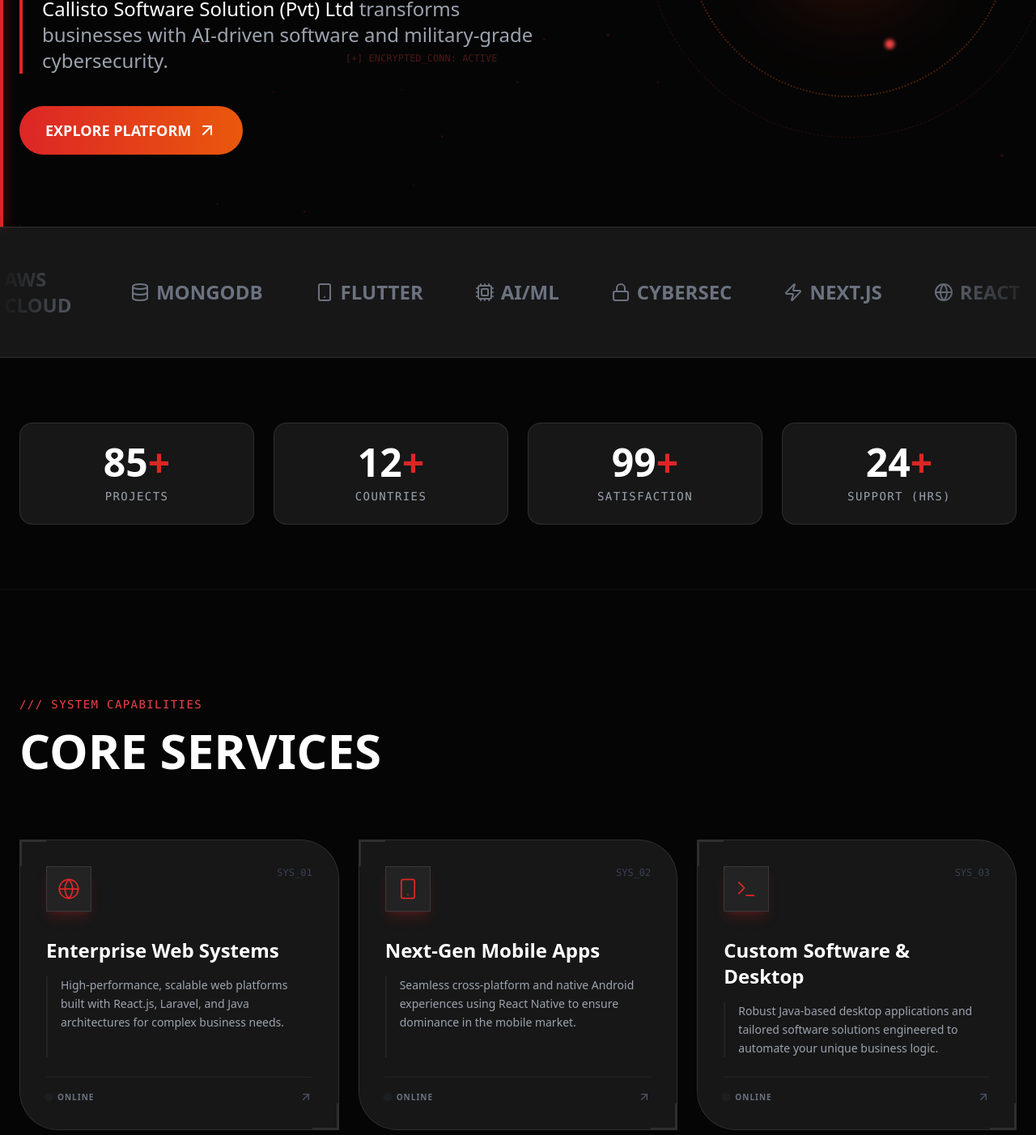
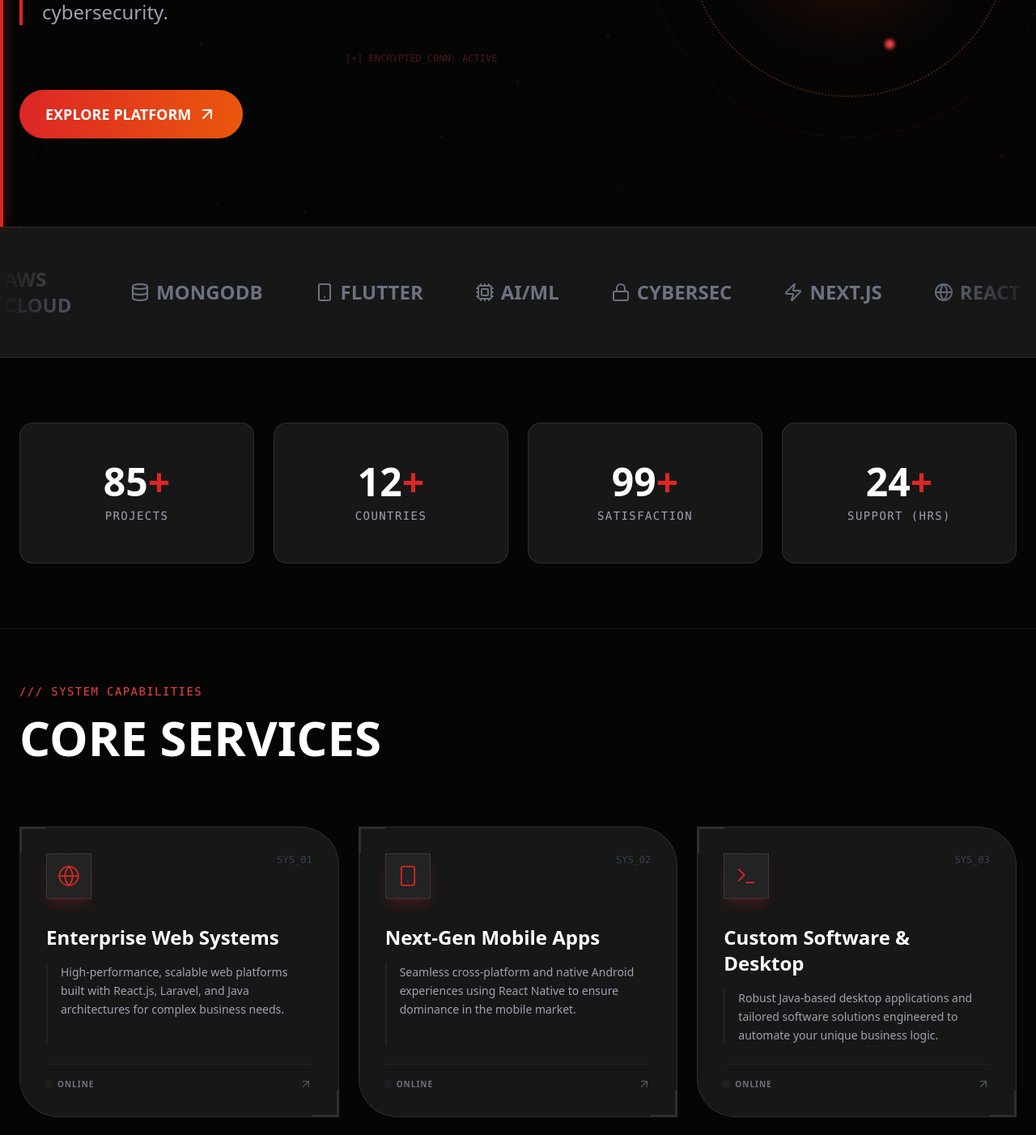
Before and after one commit to Hasalawa/callisto, a React (Vite) app: page / in a window 1280 px wide. Shown: the part 520-1922 px from the top of the page at 81% size. Built offline with nearby package versions, Linux system fonts and the light colour scheme.

Commit message:
(update margin & padding 2026-01-18/01)

```diff
--- a/src/components/Footer.jsx
+++ b/src/components/Footer.jsx
@@ -18,7 +18,7 @@ const Footer = () => {
     };
 
     return (
-        <footer className="bg-[#050505] pt-24 pb-10 border-t border-white/5 relative overflow-hidden">
+        <footer className="bg-[#050505] pt-12 pb-10 border-t border-white/5 relative overflow-hidden">
             {/* Background Decorative Elements */}
             <div className="absolute top-0 left-1/4 w-64 h-64 bg-red-600/5 rounded-full blur-[120px] pointer-events-none"></div>
             <div className="absolute bottom-0 right-1/4 w-96 h-96 bg-red-900/5 rounded-full blur-[150px] pointer-events-none"></div>
@@ -37,7 +37,7 @@ const Footer = () => {
                     initial="hidden"
                     whileInView="visible"
                     viewport={{ once: true }}
-                    className="grid grid-cols-1 md:grid-cols-2 lg:grid-cols-4 gap-12 mb-20"
+                    className="grid grid-cols-1 md:grid-cols-2 lg:grid-cols-4 gap-12 mb-5"
                 >
                     {/* Column 1: Brand Info */}
                     <motion.div variants={itemVariants} className="space-y-8">
@@ -193,7 +193,7 @@ const Footer = () => {
                 <motion.div
                     initial={{ opacity: 0 }}
                     whileInView={{ opacity: 1 }}
-                    className="pt-10 border-t border-white/5 flex flex-col md:flex-row justify-between items-center gap-6"
+                    className="pt-8 border-t border-white/5 flex flex-col md:flex-row justify-between items-center gap-6"
                 >
                     <div className="flex items-center gap-6">
                         <p className="text-gray-600 text-[12px] font-mono tracking-wider">
--- a/src/components/PageComponents.jsx
+++ b/src/components/PageComponents.jsx
@@ -412,7 +412,7 @@ export const Counter = ({ from, to, label }) => {
     window.requestAnimationFrame(step);
   }, [from, to, isInView]);
   return (
-    <div className="text-center p-6 bg-neutral-900 border border-white/10 rounded-2xl hover:border-red-600 transition-colors duration-500">
+    <div className="text-center px-10 py-12 bg-neutral-900 border border-white/10 rounded-2xl hover:border-red-600 transition-colors duration-500">
       <div className="text-5xl font-black text-white mb-2 flex justify-center items-baseline"><span ref={nodeRef}>{from}</span><span className="text-red-600">+</span></div>
       <div className="text-gray-400 text-sm uppercase tracking-widest font-mono">{label}</div>
     </div>
--- a/src/pages/Home.jsx
+++ b/src/pages/Home.jsx
@@ -87,7 +87,7 @@ const Home = ({ navigateTo }) => {
                             <p className="text-xl md:text-2xl text-gray-400 font-light max-w-2xl mt-8 border-l-4 border-red-600 pl-6">
                                 <strong className="text-white">Callisto Software Solution (Pvt) Ltd</strong> transforms businesses with AI-driven software and military-grade cybersecurity.
                             </p>
-                            <button onClick={() => navigateTo('platform')} className="mt-10 px-8 py-4 bg-gradient-to-r from-red-600 to-orange-600 rounded-full font-bold text-lg hover:shadow-[0_0_30px_rgba(220,38,38,0.6)] transition-all flex items-center gap-2 group">
+                            <button onClick={() => navigateTo('platform')} className="mt-20 md:my-20 px-8 py-4 bg-gradient-to-r from-red-600 to-orange-600 rounded-full font-bold text-lg hover:shadow-[0_0_30px_rgba(220,38,38,0.6)] transition-all flex items-center gap-2 group">
                                 EXPLORE PLATFORM <ArrowUpRight className="group-hover:translate-x-1 group-hover:-translate-y-1 transition-transform" />
                             </button>
                         </RevealOnScroll>
@@ -102,7 +102,7 @@ const Home = ({ navigateTo }) => {
             </div>
 
             {/* --- STATS --- */}
-            <section className="py-20 px-6 border-b border-white/5">
+            <section className="pb-8 pt-16 md:py-20 px-6 border-b border-white/5">
                 <div className="max-w-7xl mx-auto grid grid-cols-2 md:grid-cols-4 gap-6">
                     <Counter from={0} to={85} label="Projects" />
                     <Counter from={0} to={12} label="Countries" />
@@ -112,7 +112,7 @@ const Home = ({ navigateTo }) => {
             </section>
 
             {/* --- SERVICES (CLICK FIXED HERE) --- */}
-            <section id="services" className="py-32 px-6">
+            <section id="services" className="py-12 md:py-16 px-6">
                 <div className="max-w-7xl mx-auto">
                     <RevealOnScroll>
                         <div className="mb-20">
@@ -134,7 +134,7 @@ const Home = ({ navigateTo }) => {
             </section>
 
             {/* --- PROCESS --- */}
-            <section id="process" className="py-32 px-6 bg-neutral-900/30">
+            <section id="process" className="py-12 md:py-16 bg-neutral-900/30">
                 <div className="max-w-4xl mx-auto">
                     <RevealOnScroll>
                         <div className="text-center mb-16">
@@ -153,7 +153,7 @@ const Home = ({ navigateTo }) => {
             </section>
 
             {/* --- PROJECTS --- */}
-            <section id="projects" className="py-32 px-6 overflow-hidden">
+            <section id="projects" className="pt-12 md:pt-16 overflow-hidden">
                 <div className="max-w-7xl mx-auto">
                     <RevealOnScroll>
                         <h2 className="text-5xl font-black mb-4 text-center">FEATURED WORK</h2>
@@ -165,7 +165,7 @@ const Home = ({ navigateTo }) => {
             </section>
 
             {/* --- PRICING --- */}
-            <section id="pricing" className="py-32 px-6 bg-neutral-900/20">
+            <section id="pricing" className="py-12 md:py-16 px-6 bg-neutral-900/20">
                 <div className="max-w-7xl mx-auto">
                     <RevealOnScroll>
                         <div className="mb-20 text-center">
@@ -203,7 +203,7 @@ const Home = ({ navigateTo }) => {
             </section>
 
             {/* --- TEAM --- */}
-            <section id="team" className="py-32 px-6 bg-neutral-900/20 border-t border-white/5">
+            <section id="team" className="py-12 md:py-16 px-6 bg-neutral-900/20 border-t border-white/5">
                 <div className="max-w-7xl mx-auto">
                     <RevealOnScroll>
                         <div className="mb-20 text-center">
@@ -228,7 +228,7 @@ const Home = ({ navigateTo }) => {
             </section>
 
             {/* --- CONTACT --- */}
-            <section id="contact" className="py-32 px-6 relative overflow-hidden">
+            <section id="contact" className="py-12 md:py-16 px-6 relative overflow-hidden">
                 <div className="absolute top-0 left-0 w-full h-full bg-red-900/5 -z-10 skew-y-3 transform origin-top-left"></div>
                 <div className="max-w-7xl mx-auto grid md:grid-cols-2 gap-16 items-center">
                     <RevealOnScroll>
```
Also changed, not shown: 1 other file (tests, documents, lock files or other folders).
